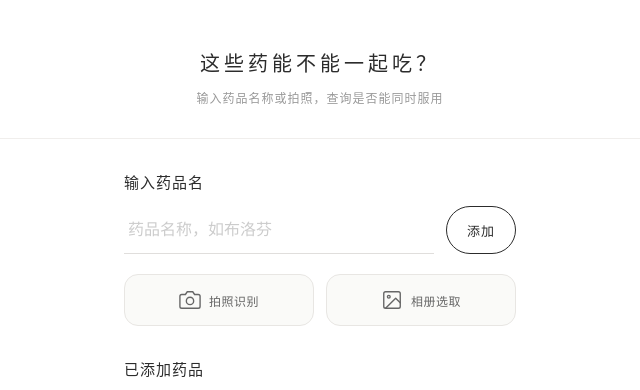
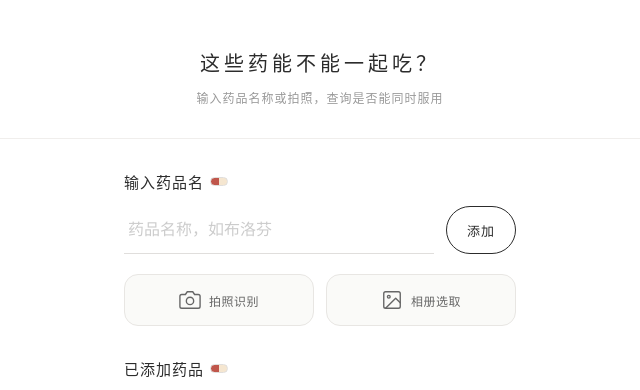
Before and after one commit to felixfu6699-gif/chayao, a website: page index.html in a window 1280 px wide. Shown: the top 390 px of the page, 320-960 px from the left. Drawn offline with Linux system fonts and the light colour scheme.

Commit message:
style: 恢复输入药品名和已添加药品的胶囊元素

```diff
--- a/index.html
+++ b/index.html
@@ -650,7 +650,7 @@
 
     <div class="container">
         <div class="input-section">
-            <div class="section-label">输入药品名</div>
+            <div class="section-label">输入药品名 <span class="capsule"></span></div>
             <div class="input-row">
                 <input type="text" class="drug-input" id="drugInput" placeholder="药品名称，如布洛芬" />
                 <button class="btn-add" onclick="addDrug()">添加</button>
@@ -676,7 +676,7 @@
         </div>
 
         <div class="drug-list-section">
-            <div class="section-label">已添加药品</div>
+            <div class="section-label">已添加药品 <span class="capsule"></span></div>
             <div class="drug-tags" id="drugTags">
                 <div class="empty-hint">请添加至少两种药品</div>
             </div>
```
